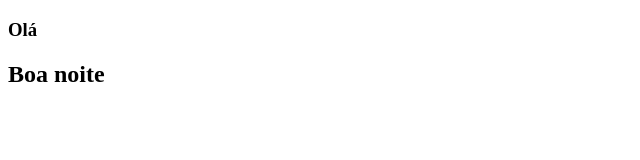
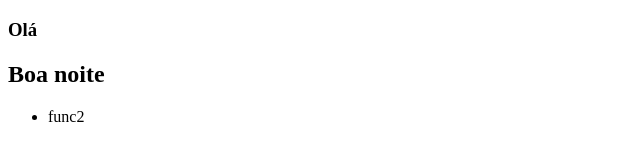
Before and after one commit to glaubercarvalho/projeto, a plain HTML site: page index.html in a window 1280 px wide. Shown: the full height of the page, 0-640 px from the left. Drawn offline with Linux system fonts and the light colour scheme.

Commit message:
Update index.html

```diff
--- a/index.html
+++ b/index.html
@@ -6,5 +6,8 @@
 <body>
 <h3>Olá</h3>
 <h2>Boa noite</h2>
+<ul>
+	<li>func2</li>
+</ul>
 </body>
 </html>
```
